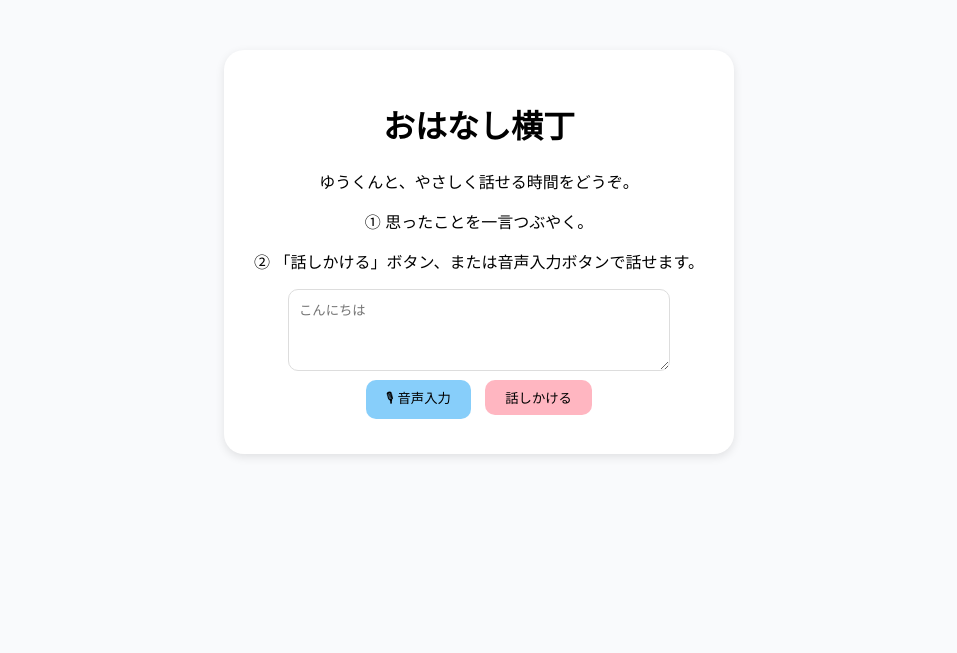
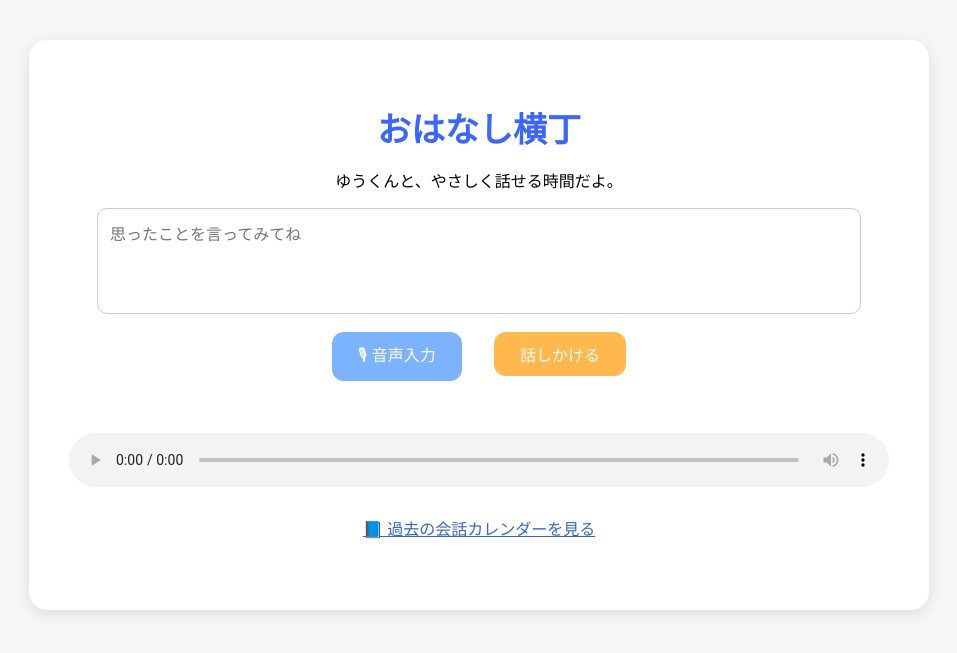
Before and after one commit to murahimurahi/ai_grandchild_bot, a Flask app: page / in a window 1280 px wide. Shown: the top 653 px of the page, without its empty margins (161-1118 px from the left). Run offline with Flask 3, Linux system fonts and the light colour scheme.

Commit message:
Update index.html

```diff
--- a/templates/index.html
+++ b/templates/index.html
@@ -3,58 +3,201 @@
 <head>
     <meta charset="UTF-8">
     <title>おはなし横丁</title>
-  <link rel="stylesheet" href="/static/style.css">
+    <meta name="viewport" content="width=device-width, initial-scale=1">
+
+    <style>
+        body {
+            font-family: "Hiragino Sans", "Yu Gothic", sans-serif;
+            background: #f6f6f6;
+            margin: 0;
+            padding: 0;
+            text-align: center;
+        }
+
+        .container {
+            max-width: 820px;
+            margin: 40px auto;
+            padding: 40px;
+            background: white;
+            border-radius: 18px;
+            box-shadow: 0px 4px 14px rgba(0,0,0,0.1);
+        }
+
+        h1 {
+            font-size: 34px;
+            margin-bottom: 10px;
+            font-weight: 700;
+            color: #3a66ff;
+        }
+
+        textarea {
+            width: 90%;
+            height: 80px;
+            padding: 12px;
+            border-radius: 10px;
+            border: 1px solid #ccc;
+            font-size: 16px;
+            resize: none;
+        }
+
+        button {
+            padding: 10px 26px;
+            margin: 14px;
+            border: none;
+            border-radius: 12px;
+            font-size: 16px;
+            cursor: pointer;
+        }
+
+        #talkBtn {
+            background: #ffb84d;
+            color: white;
+        }
+
+        #micBtn {
+            background: #7bb3ff;
+            color: white;
+        }
+
+        .reply-box {
+            margin-top: 30px;
+            font-size: 18px;
+            line-height: 1.6;
+        }
+
+        .log-link {
+            color: #3366cc;
+            text-decoration: underline;
+            cursor: pointer;
+            margin-top: 20px;
+            display: inline-block;
+        }
+
+        .log-item {
+            text-align: left;
+            padding: 10px;
+            background: #f0f4ff;
+            border-radius: 10px;
+            margin-bottom: 10px;
+        }
+
+        audio {
+            margin-top: 8px;
+            width: 100%;
+        }
+    </style>
 </head>
+
 <body>
+
     <div class="container">
         <h1>おはなし横丁</h1>
-    <p>ゆうくんと、やさしく話せる時間をどうぞ。</p>
+        <p>ゆうくんと、やさしく話せる時間だよ。</p>
 
-    <form id="talkForm">
-      <p>① 思ったことを一言つぶやく。</p>
-      <p>② 「話しかける」ボタン、または音声入力ボタンで話せます。</p>
+        <textarea id="userInput" placeholder="思ったことを言ってみてね"></textarea>
 
-      <textarea id="message" placeholder="こんにちは"></textarea><br>
-      <button type="button" id="voiceBtn">🎙 音声入力</button>
-      <button type="submit">話しかける</button>
-    </form>
+        <br>
+        <button id="micBtn">🎙 音声入力</button>
+        <button id="talkBtn">話しかける</button>
 
-    <div id="response"></div>
+        <div class="reply-box">
+            <div id="reply"></div>
+            <audio id="voice" controls></audio>
+        </div>
+
+        <div class="log-link" onclick="showLogs()">📘 過去の会話カレンダーを見る</div>
+
+        <div id="logs-box" style="margin-top:30px;"></div>
     </div>
 
 <script>
-    const form = document.getElementById('talkForm');
-    const responseDiv = document.getElementById('response');
+/* ---------------------------------------------------
+   ローカル保存：テキスト＋音声URL
+--------------------------------------------------- */
+function saveLog(userText, botText, audioUrl) {
+    const logs = JSON.parse(localStorage.getItem("logs") || "[]");
 
-    form.addEventListener('submit', async (e) => {
-      e.preventDefault();
-      const message = document.getElementById('message').value;
-      responseDiv.innerHTML = "考え中…";
+    logs.push({
+        timestamp: new Date().toISOString(),
+        user: userText,
+        bot: botText,
+        audio: audioUrl
+    });
 
-      const res = await fetch('/talk', {
-        method: 'POST',
-        headers: { 'Content-Type': 'application/json' },
-        body: JSON.stringify({ message })
+    localStorage.setItem("logs", JSON.stringify(logs));
+}
+
+/* ---------------------------------------------------
+   ログ表示
+--------------------------------------------------- */
+function showLogs() {
+    const logs = JSON.parse(localStorage.getItem("logs") || "[]");
+    const box = document.getElementById("logs-box");
+
+    if (logs.length === 0) {
+        box.innerHTML = "<p>まだログはありません。</p>";
+        return;
+    }
+
+    box.innerHTML = logs.map(l => `
+        <div class="log-item">
+            <div>🕒 ${new Date(l.timestamp).toLocaleString()}</div>
+            <div><b>あなた：</b> ${l.user}</div>
+            <div><b>ゆうくん：</b> ${l.bot}</div>
+            <audio controls src="${l.audio}"></audio>
+        </div>
+    `).join("");
+}
+
+
+/* ---------------------------------------------------
+   音声入力
+--------------------------------------------------- */
+let recognition;
+try {
+    const SpeechRecognition = window.SpeechRecognition || window.webkitSpeechRecognition;
+    recognition = new SpeechRecognition();
+    recognition.lang = "ja-JP";
+
+    recognition.onresult = function(e) {
+        document.getElementById("userInput").value = e.results[0][0].transcript;
+    };
+} catch(e) {
+    alert("音声入力に対応していないブラウザです。");
+}
+
+document.getElementById("micBtn").onclick = () => {
+    if(recognition) recognition.start();
+};
+
+
+/* ---------------------------------------------------
+   話しかける（/talk APIに送信）
+--------------------------------------------------- */
+document.getElementById("talkBtn").onclick = async () => {
+    const userText = document.getElementById("userInput").value.trim();
+    if (!userText) return;
+
+    const res = await fetch("/talk", {
+        method: "POST",
+        headers: { "Content-Type": "application/json" },
+        body: JSON.stringify({ message: userText })
     });
+
     const data = await res.json();
 
-      responseDiv.innerHTML = `
-        <p>${data.reply}</p>
-        ${data.audio_url ? `<audio autoplay controls src="${data.audio_url}"></audio>` : ''}
-      `;
-    });
+    // ログ保存（最重要）
+    saveLog(userText, data.reply, data.audio_url);
 
-    // 音声入力
-    const voiceBtn = document.getElementById('voiceBtn');
-    voiceBtn.addEventListener('click', () => {
-      const recognition = new webkitSpeechRecognition();
-      recognition.lang = "ja-JP";
-      recognition.start();
-      recognition.onresult = (e) => {
-        document.getElementById('message').value = e.results[0][0].transcript;
-        form.requestSubmit();
+    // テキスト表示
+    document.getElementById("reply").innerText = data.reply;
+
+    // 音声再生
+    const audio = document.getElementById("voice");
+    audio.src = data.audio_url;
+    audio.play();
 };
-    });
 </script>
+
 </body>
 </html>
```
Lines whose indentation alone changed are shown as unchanged.
